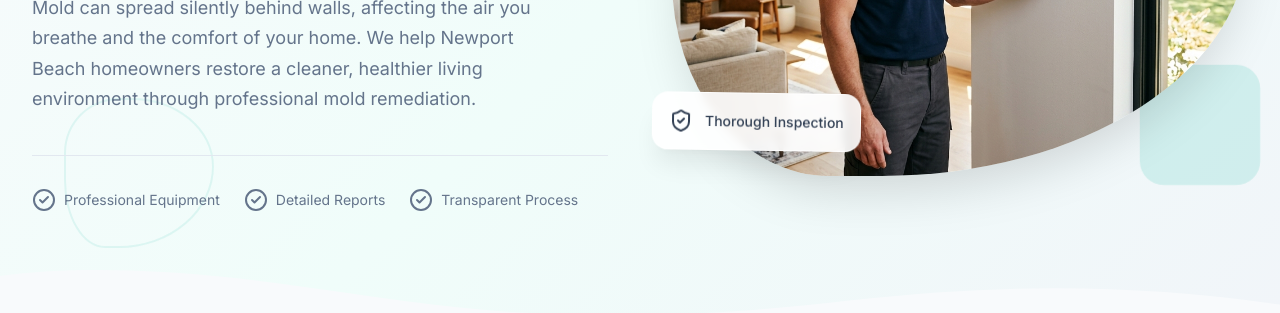
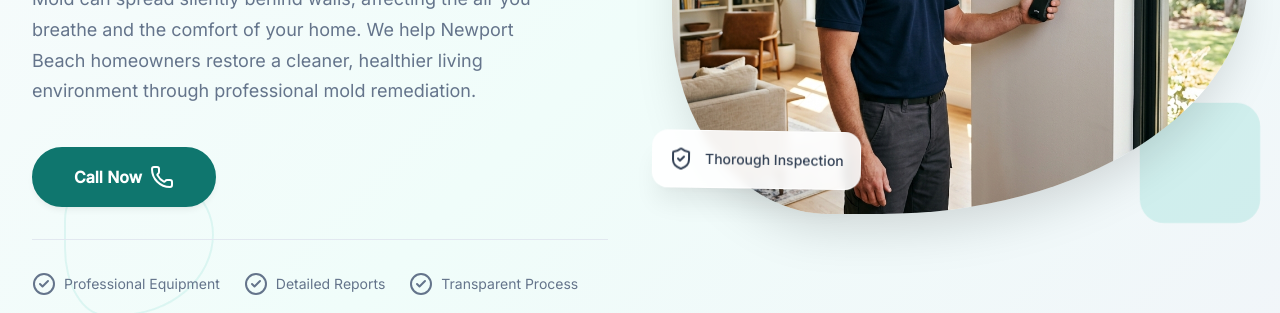
Before and after one commit to zeeshanali34567ui-lang/Mold-Removal-Newport-Beach-Ca, a website: page index.html in a window 1280 px wide. Shown: the part 518-831 px from the top of the page. Drawn offline with nearby package versions, Linux system fonts and the light colour scheme.

Commit message:
Add Call Now button to hero section

```diff
--- a/index.html
+++ b/index.html
@@ -288,7 +288,11 @@
             Mold can spread silently behind walls, affecting the air you breathe and the comfort of your home. We help Newport Beach homeowners restore a cleaner, healthier living environment through professional mold remediation.
           </p>
 
-
+          <div class="hero__actions" data-aos="fade-up" data-aos-delay="300" style="margin-bottom: 2rem;">
+            <a href="tel:+15085550101" class="btn btn--primary btn--lg">
+              Call Now <i data-lucide="phone"></i>
+            </a>
+          </div>
 
           <div class="hero__trust" data-aos="fade-up" data-aos-delay="400">
             <div class="hero__trust-item">
```
